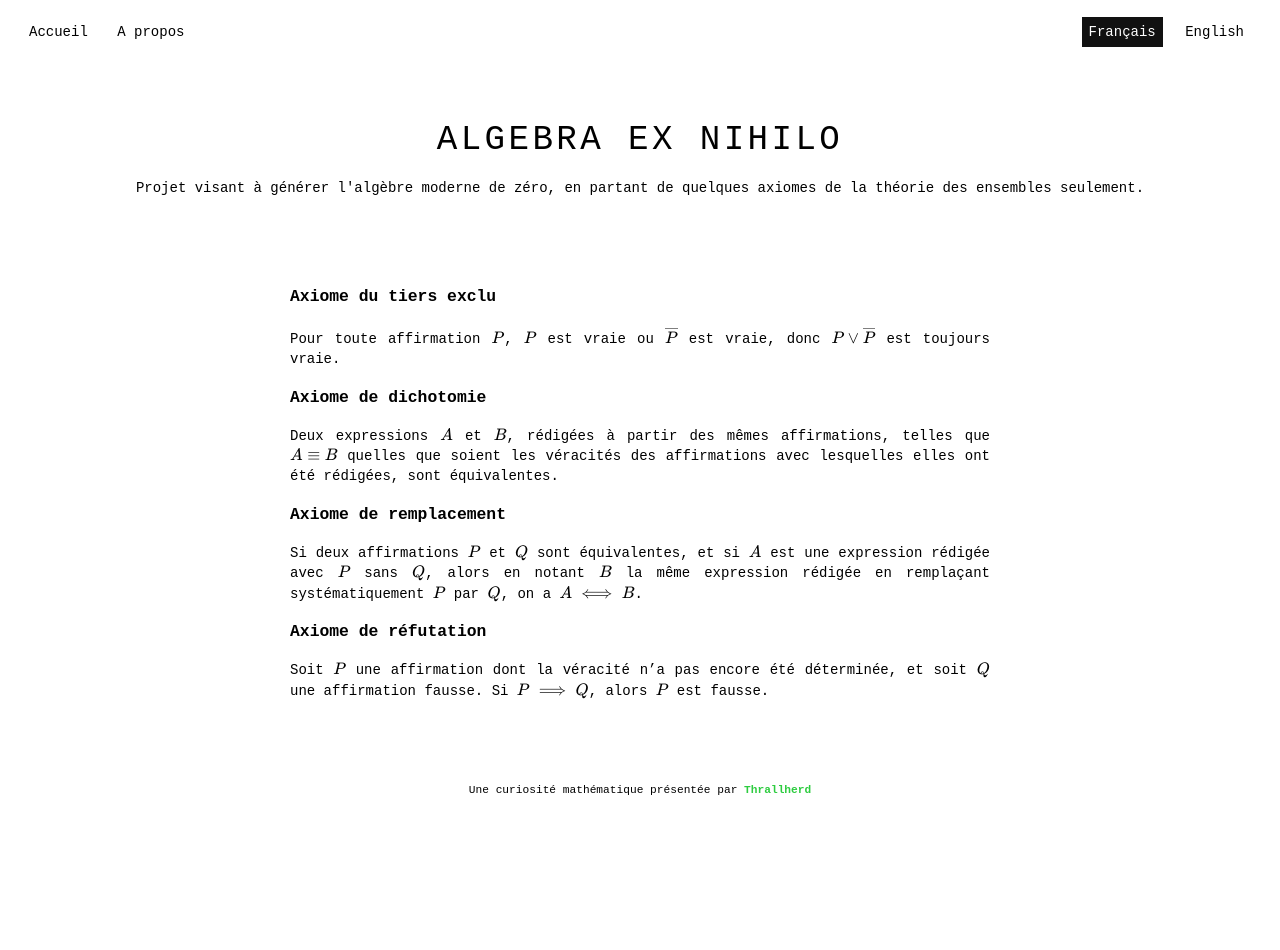
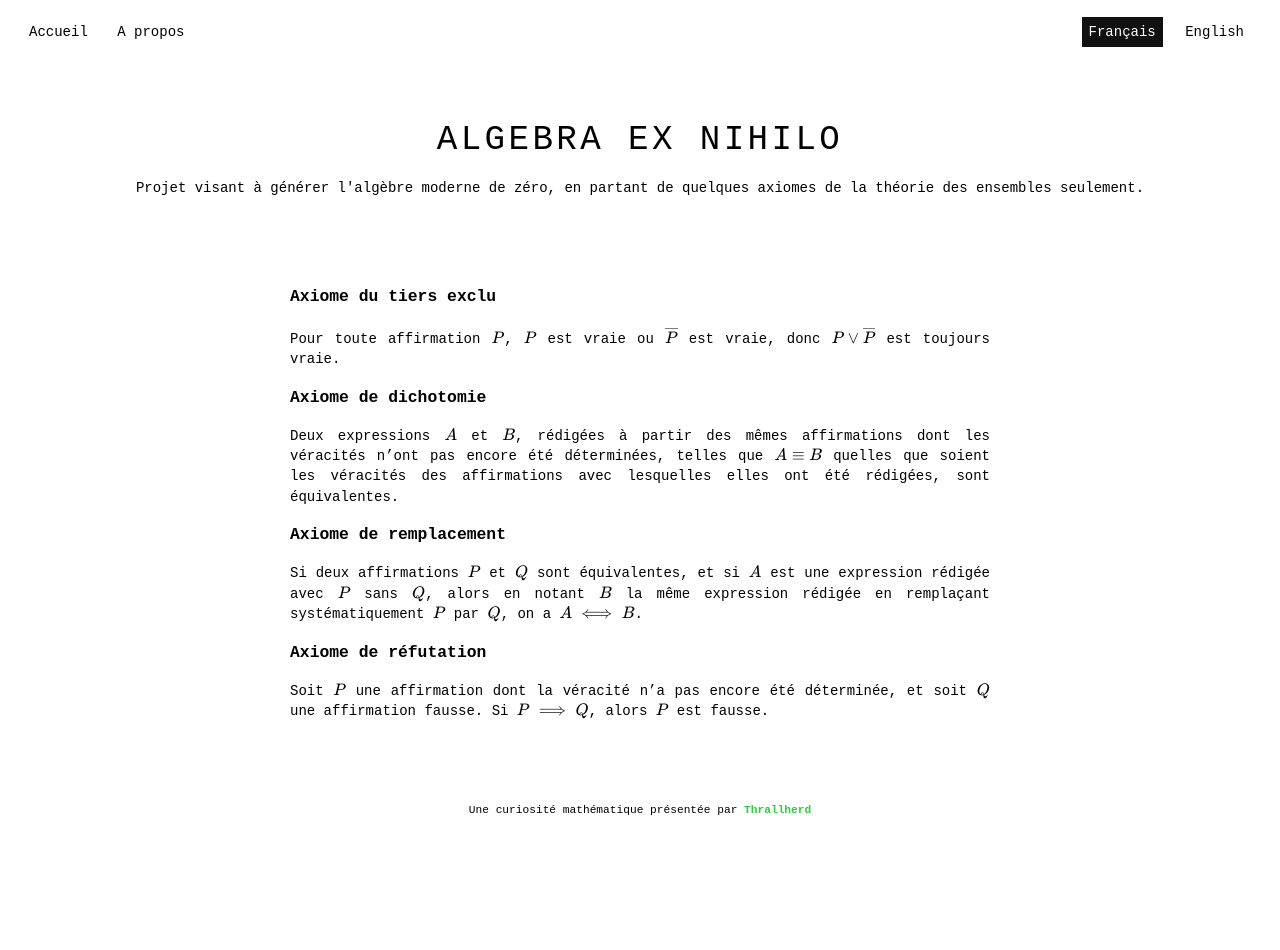
Before and after one commit to Thrallherd/AlgebraExNihilo, a Jekyll site: the page built from logic_axm.md, in a window 1280 px wide. Built offline with Jekyll 4.4.1, drawn with Linux system fonts in a browser that asks for light colours; formulas are drawn with MathJax 3.

Commit message:
Update logic_axm.md

```diff
--- a/logic_axm.md
+++ b/logic_axm.md
@@ -11,7 +11,7 @@ handle: /logic_axm
 Pour toute affirmation $$P$$, $$P$$ est vraie ou $$\overline P$$ est vraie, donc $$P \lor \overline P$$ est toujours vraie.
 
 ### Axiome de dichotomie
-Deux expressions $$A$$ et $$B$$, rédigées à partir des mêmes affirmations, telles que $$A \equiv B$$ quelles que soient les véracités des affirmations avec lesquelles elles ont été rédigées, sont équivalentes.
+Deux expressions $$A$$ et $$B$$, rédigées à partir des mêmes affirmations dont les véracités n'ont pas encore été déterminées, telles que $$A \equiv B$$ quelles que soient les véracités des affirmations avec lesquelles elles ont été rédigées, sont équivalentes.
 
 ### Axiome de remplacement
 Si deux affirmations $$P$$ et $$Q$$ sont équivalentes, et si $$A$$ est une expression rédigée avec $$P$$ sans $$Q$$, alors en notant $$B$$ la même expression rédigée en remplaçant systématiquement $$P$$ par $$Q$$, on a $$A \iff B$$.
```
